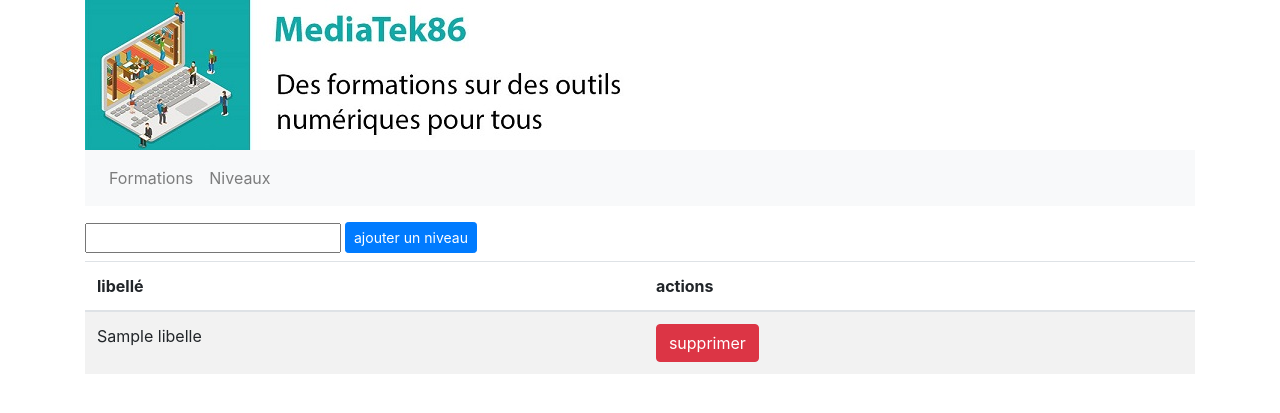
After one commit to carlfremault/mediatekformation, a Symfony app: template templates/admin/admin.niveaux.html.twig in a window 1280 px wide. The commit adds this page. Shown: the top 413 px of the page. Run offline with Twig, Linux system fonts and the light colour scheme; the template is opened without the code that fills it: most values are stand-ins (such as "Sample title", 1, 10 or a date in 2020); some libraries are stand-ins or nearby versions.

Commit message:
Phase 10 : Coder la page de gestion des niveaux : - ajout de contrôleur AdminNiveauxController.php avec constructeur et les fonctions et routes index, ajout, suppr - ajout  de template admin.niveaux.html.twig - la fonction suppr vérifie si un niveau n'est pas utilisé avant de le supprimer - affichage de message flash (incorporé dans le template) si le niveau ne peut pas être supprimé
+ correction oubli: affichage du niveau dans la partie front, sur la page 'accueil' pour les deux formations les plus récentes
Task #16 - Coder la page de gestion des niveaux

```diff
--- a/src/Controller/admin/AdminFormationsController.php
+++ b/src/Controller/admin/AdminFormationsController.php
@@ -48,6 +48,7 @@ class AdminFormationsController extends AbstractController {
 
     /**
      * @param FormationRepository $formationRepository
+     * @param EntityManagerInterface $om
      */
     function __construct(FormationRepository $formationRepository, NiveauRepository $niveauRepository, EntityManagerInterface $om) {
         $this->formationRepository = $formationRepository;
--- /dev/null
+++ b/templates/admin/admin.niveaux.html.twig
@@ -0,0 +1,44 @@
+{% extends 'baseadmin.html.twig' %}
+
+{% block body %}
+    <!-- niveau template -->
+    <form class="form-inline mt-3" method="POST" action="{{ path('admin.niveau.ajout') }}">
+        <div class="form-group mr-1 mb-2">
+            <input type="text" class="sm" name="libelle">
+        </div>
+        <button type="submit" class="btn btn-primary mb-2 btn-sm">ajouter un niveau</button>
+    </form>
+
+    {% for message in app.flashes('notice') %}
+        <div class="alert alert-danger" role="alert">
+            {{ message }}
+        </div>
+    {% endfor %}
+
+    <table class="table table-striped">
+        <thead>
+            <tr>
+                <th class="text-left align-top">
+                    libellé
+                </th>
+                <th class="text-left align-top">
+                    actions
+                </th>
+            </tr>
+        </thead>
+        <tbody>
+            {% for niveau in niveaux %}
+                <tr>
+                    <td>
+                        {{ niveau.libelle }}
+                    </td>
+                    <td>
+                        <a href="{{ path("admin.niveau.suppr", {id:niveau.id}) }}" class="btn btn-danger" onclick="return confirm('Etes vous sûr de vouloir supprimer le niveau {{ niveau.libelle }} ?');">
+                            supprimer
+                        </a>
+                    </td>
+                </tr>
+            {% endfor %}
+        </tbody>
+    </table>
+{%  endblock %}
--- a/templates/baseadmin.html.twig
+++ b/templates/baseadmin.html.twig
@@ -16,7 +16,7 @@
                         <a class="nav-link" href="{{ path('admin.formations') }}">Formations</a>
                     </li>
                     <li class="nav-item">
-                        <a class="nav-link" href="#">Niveaux</a>
+                        <a class="nav-link" href="{{ path('admin.niveaux') }}">Niveaux</a>
                     </li>
                 </ul>
             </div>
--- a/templates/pages/accueil.html.twig
+++ b/templates/pages/accueil.html.twig
@@ -32,6 +32,7 @@
                                 <h4 class="text-info mt-1">
                                     {{ formation.title }}
                                 </h4>
+                                <p>{{ formation.niveaustring }}</p>
                             </div>
                         </div>
                     </td>
--- a/templates/pages/formations.html.twig
+++ b/templates/pages/formations.html.twig
@@ -30,7 +30,7 @@
                     </div>
                 </th>
                 <th class="text-center align-top" scope="col">
-                    <span style="width: 100%">parution</span><br>
+                    parution<br>
                     <div class="mt-2">
                         <a href="{{ path('formations.sort', {champ:'publishedAt', ordre:'DESC'}) }}" class="btn btn-info btn-sm active" role="button" aria-pressed="true"><</a>
                         <a href="{{ path('formations.sort', {champ:'publishedAt', ordre:'ASC'}) }}" class="btn btn-info btn-sm active" role="button" aria-pressed="true">></a>
```
Also changed, not shown: src/Controller/admin/AdminNiveauxController.php (added, +96 -0 lines), templates/base.html.twig (line endings or trailing spaces).
